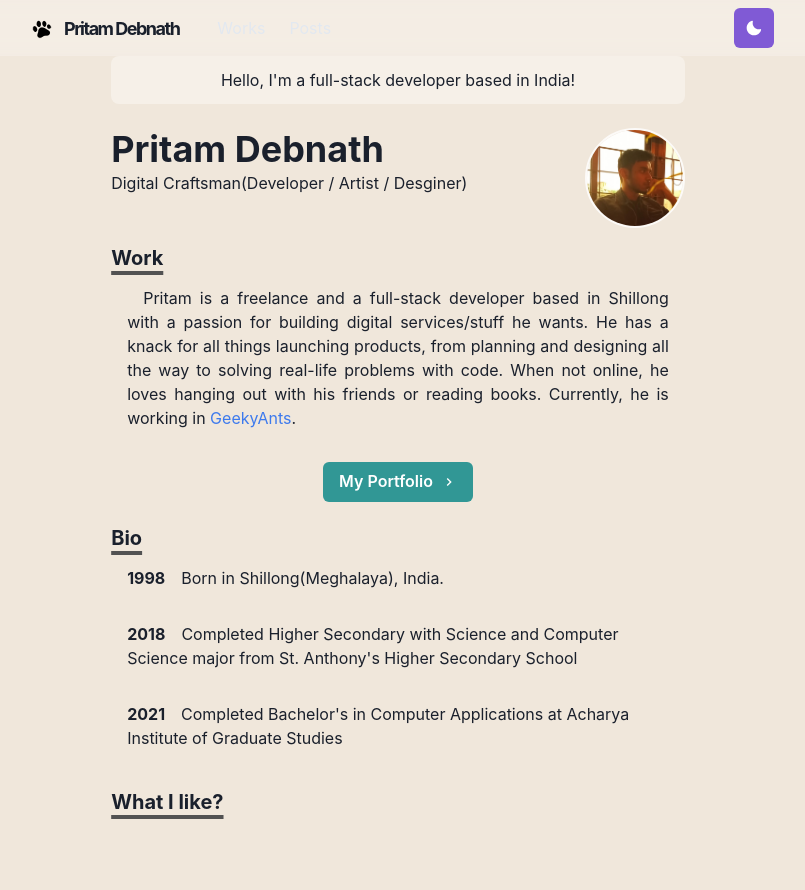
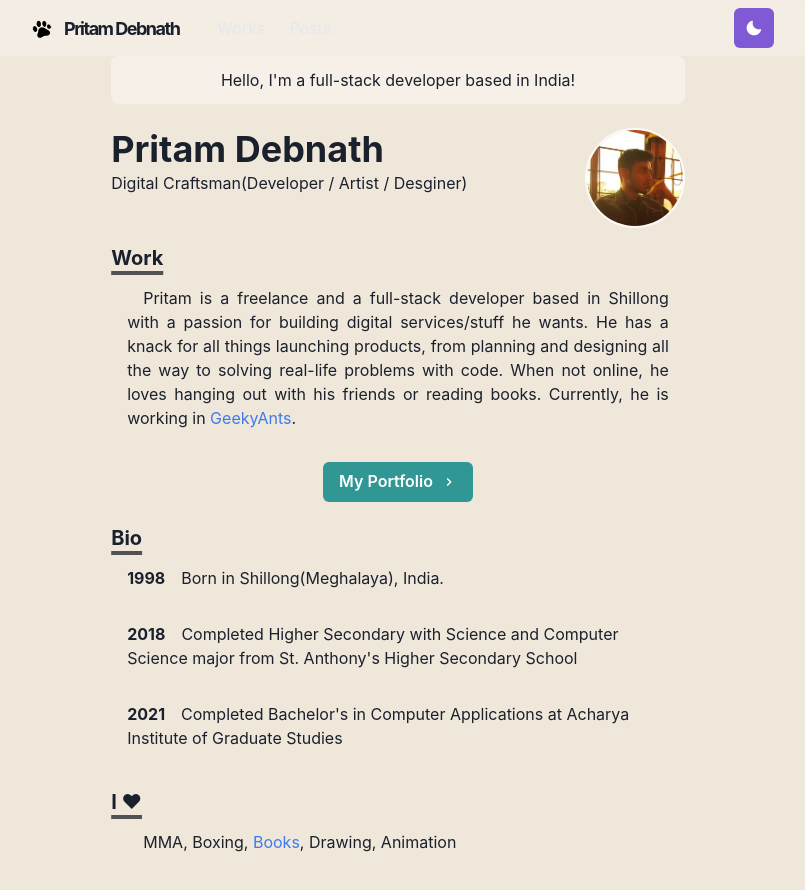
Before and after one commit to Pritam-deb/pritam-portfolio-v2, a Next.js app: page / in a window 1280 px wide. Shown: the top 890 px of the page, without its empty margins (242-1047 px from the left). Built offline with nearby package versions, Linux system fonts and the light colour scheme.

Commit message:
feat: improved delay and added likes

```diff
--- a/pages/index.js
+++ b/pages/index.js
@@ -71,7 +71,7 @@ const Home = () => {
             </NextLink>
         </Box>
       </Section>
-      <Section delay={0.2}>
+      <Section delay={0.5}>
           <Heading as="h3" variant="section-title">
               Bio
           </Heading>
@@ -88,10 +88,15 @@ const Home = () => {
               Completed Bachelor&apos;s in Computer Applications at Acharya Institute of Graduate Studies
           </BioSection>
       </Section>
-      <Section delay={0.3}>
+      <Section delay={1}>
           <Heading as="h3" variant="section-title">
-              What I like?
+              I ♥
           </Heading>
+          <Paragraph>
+            MMA, Boxing, {''}
+            <Link href="https://www.goodreads.com/review/list/90017901-pritam-debnath?ref=nav_mybooks&shelf=read">Books</Link>
+            , Drawing, Animation
+          </Paragraph>
       </Section>
     </Container>
   )
```
